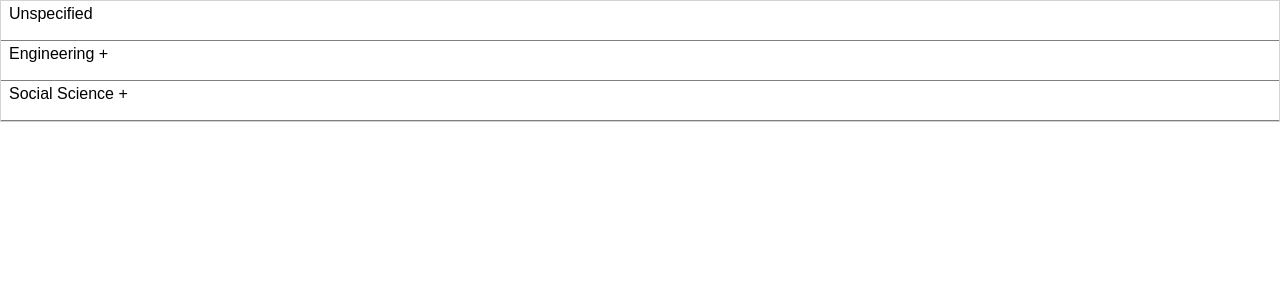
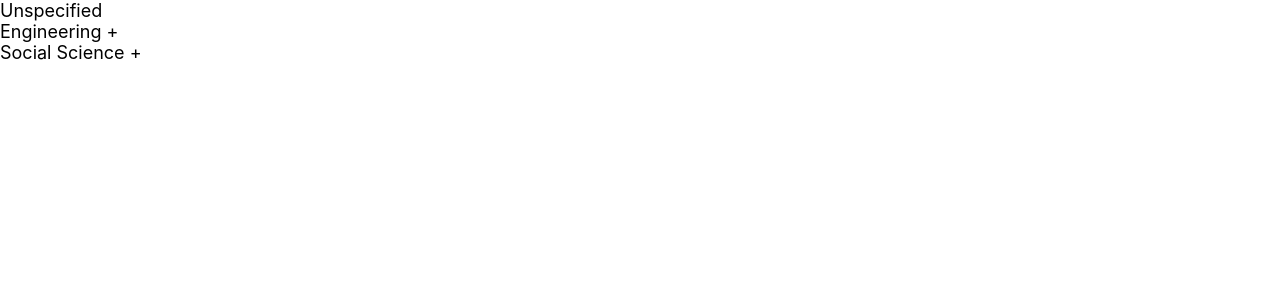
Before and after one commit to bijay007/chat_app, a React (Create React App) app in the folder chat_client/: page / in a window 1280 px wide. Shown: the top 300 px of the page. Built offline with nearby package versions, Linux system fonts and the light colour scheme.

Commit message:
Isolate component by adding styles as props

```diff
--- a/chat_client/src/App.js
+++ b/chat_client/src/App.js
@@ -15,7 +15,7 @@ const App = () => {
   // Apollo provider as top level wrapper to manage local state and query manipulations
   return (
     <ApolloProvider client={apolloClient}>
-      <NestedList list={dummyData} />
+      <NestedList list={dummyData} styles={{}}/>
     </ApolloProvider>
   )
 }
--- a/chat_client/src/components/nestedList/NestedList.js
+++ b/chat_client/src/components/nestedList/NestedList.js
@@ -18,6 +18,7 @@ class NestedList extends Component {
           <NestedListItem key={index}
             data={item}
             createChildrenNodes={this.createChildrenNodes}
+            styles={this.props.styles}
           />
         )
       })
@@ -26,9 +27,9 @@ class NestedList extends Component {
   }
 
   render() {
-    const { list } = this.props;
+    const { list, styles } = this.props;
     return (
-      <div className={'NestedList'}>
+      <div style={styles.listWrapper || {}}>
         {
           this.createChildrenNodes(list)
         }
--- a/chat_client/src/components/nestedList/NestedListItem.js
+++ b/chat_client/src/components/nestedList/NestedListItem.js
@@ -14,10 +14,10 @@ export default class NestedListItem extends Component {
   clickHandler = () => this.setState({ collapsed: !this.state.collapsed })
 
   render() {
-    const { data } = this.props;
+    const { data, styles } = this.props;
     return (
       <React.Fragment>
-        <button className={'NestedListItem'} onClick={() => this.clickHandler()}>
+        <div style={styles.listItem || {}} onClick={() => this.clickHandler()}>
           <div>
             <span>{data.title ? data.title : `-`}</span>
             {
@@ -26,7 +26,7 @@ export default class NestedListItem extends Component {
               : null
             }
           </div>
-        </button>
+        </div>
         <div>
         {
           this.state.collapsed
```
